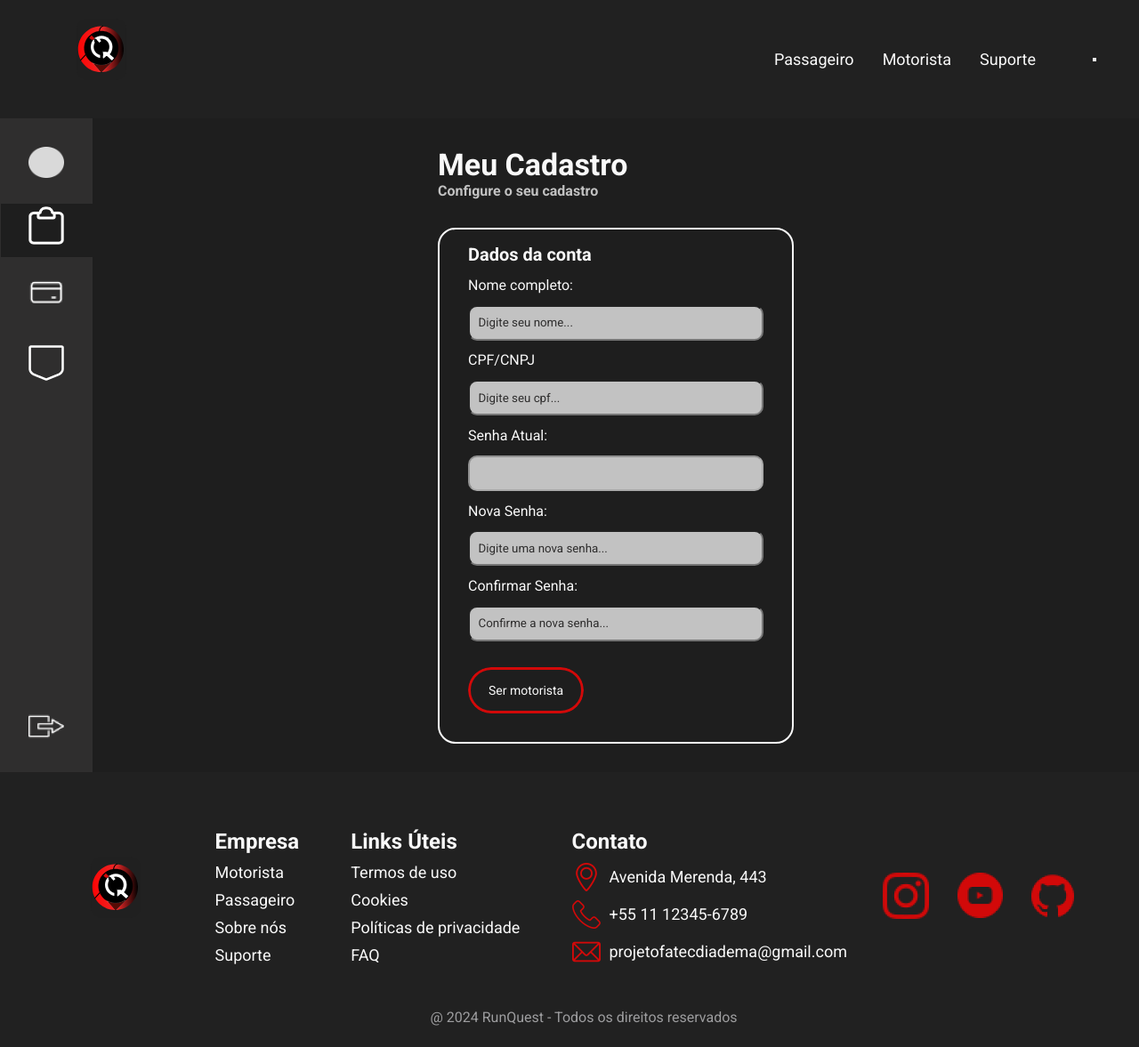
After one commit to ProjetoRunQuest/RunQuest, a PHP site: page /perfil-usuario/cadastro.php in a window 1280 px wide. The commit adds this page. Shown: the whole page at 89% size. Run offline with PHP 8.4, Linux system fonts and the light colour scheme.

Commit message:
Atualização 02/06/2024
Criação das páginas de perfil do usuário

```diff
--- /dev/null
+++ b/runquest/assets/css/cadastro.css
@@ -0,0 +1,159 @@
+body{
+    background-color: var(--cor-fundo-escuro);
+}
+/*container area de dados*/
+#container-dados{
+    display: flex;
+}
+
+.container-cadastro{
+    display: flex;
+    flex-direction: column;
+    margin: 2rem auto;
+}
+
+.titulo-cadastro{
+    font-size: 34px;
+}
+
+.subtitulo-cadastro{
+    font-size: 16px;
+    color: #C2C2C2;
+    margin-bottom: 1rem;
+}
+
+.barra-lateral{
+    padding: 2rem;
+    background-color: #2F2E2E;
+    display: flex;
+    align-items: center;
+    flex-direction: column;
+    position: relative;
+    width: fit-content;
+    z-index: 1;
+    justify-content: space-between;
+    transition: width ease-in-out 500ms;
+}
+
+.barra-lateral-active{
+    background-color: var(--cor-fundo-escuro);
+    position: absolute;
+    width: 103px;
+    height: 60px;
+    z-index: -1;
+    top: 96px;
+    transition: all ease-in-out 500ms;
+}
+
+.container-teste{
+    display: flex;
+    justify-content: center;
+    flex-direction: column;
+    row-gap: 2rem;
+    transition: all ease-in-out 500ms;
+}
+
+.opcoes-nav{
+    display: flex;
+    max-width: 40px;
+    overflow: hidden;
+    transition: all ease-in-out 500ms;
+    text-decoration: none;
+    font-size: 16px;
+    column-gap: 2.5rem;
+    align-items: center;
+    white-space: nowrap;
+}
+
+
+.opcoes-nav:nth-child(3), .opcoes-nav:nth-child(4){
+    white-space: wrap;
+}
+
+.opcoes-nav img, .logout-usuario img{
+    max-width: 40px;
+    height: auto;
+}
+
+.container-form-cadastro{
+    margin-top: 1rem;
+    border: 2.5px solid #F9F9F9;
+    border-radius: 20px;
+    padding: 1rem 2rem;
+}
+
+.logout-usuario{
+    margin-top: 2rem;
+}
+
+/*estilizacao formulario*/
+.form-cadastro{
+    display: flex;
+    justify-content: center;
+    flex-direction: column;
+    row-gap: .8rem;
+}
+
+.titulo-form{
+    font-size: 20px;
+    margin-bottom: .8rem;
+}
+
+.container-form-cadastro{
+    width: 25vw;
+    min-width: 400px;
+}
+
+.form-cadastro label{
+    font-size: 16px;
+}
+
+.input-cadastro{
+    background-color: #C2C2C2;
+    border-radius: 10px;
+    height: 40px;
+    padding: .6rem;
+    width: 100%;
+}
+
+.input-cadastro::placeholder{
+    color: #2F2E2E;
+}
+
+.span-botao{
+    max-width: fit-content;
+    transition: width 500ms;
+    border-radius: 30px;
+    position: relative;
+    overflow: hidden;
+    margin: 1rem 0;
+}
+
+.span-botao::before{
+    background-color: #000;
+    content: '';
+    width: 0;
+    display: block;
+    height: 53px;
+    position: absolute;
+    border-radius: 30px;
+    transition: width 500ms;
+    transform: translateX(0) skew(-10deg);
+}
+
+.span-botao:hover::before{
+    width: 128px;
+}
+
+.btn-cadastro{
+    color: var(--cor-texto);
+    font-size: clamp(14px, 2vw, 12px);
+    border: var(--borda-div);
+    border-radius: 40px;
+    padding: 15px 20px;
+    position: relative;
+    transition: width ease-in-out 500ms;
+    text-decoration: none;
+    background-color: transparent;
+    z-index: 1;
+}
--- a/runquest/assets/css/index.css
+++ b/runquest/assets/css/index.css
@@ -183,11 +183,11 @@ body{
 
 .card-content{
     display: flex;
-    justify-content: center;
     align-items: center;
     flex-direction: column;
     max-width: 400px;
     width: 100%;
+    height: 450px;
 }
 
 .swiper-button-next::after{
--- /dev/null
+++ b/runquest/assets/js/perfil-usuario.js
@@ -0,0 +1,29 @@
+const barraL = document.getElementsByClassName('barra-lateral');
+//Adicionando a animação da barra lateral
+const opcoesNav = document.getElementsByClassName('opcoes-nav');
+for(let i = 0; i < opcoesNav.length; i++){
+    opcoesNav[i].addEventListener('mouseover', function(){
+        const barraL = document.getElementsByClassName('barra-lateral');
+        const barraActive = document.getElementsByClassName('barra-lateral-active')
+        for(let i = 0; i < opcoesNav.length; i++){
+            opcoesNav[i].style.maxWidth = '200px';
+            barraActive[0].style.width = '263px';
+            //foto de perfil
+
+            barraL[0].addEventListener('mouseover', function(){
+                opcoesNav[i].style.maxWidth = '200px';
+                barraActive[0].style.width = '263px';
+            })
+        }
+    });
+}
+
+//Adicionando a animação para quando o mouse sair da barra
+barraL[0].addEventListener('mouseout', function(){
+    const barraActive = document.getElementsByClassName('barra-lateral-active')
+
+    for(let i = 0; i < opcoesNav.length; i++){
+        opcoesNav[i].style.maxWidth = '40px';
+        barraActive[0].style.width = '103px';
+    }
+})
--- /dev/null
+++ b/runquest/perfil-usuario/cadastro.php
@@ -0,0 +1,73 @@
+<?php
+$is_index = 2;
+?>
+<!DOCTYPE html>
+<html lang="pt-br">
+<head>
+    <meta charset="UTF-8">
+    <meta name="viewport" content="width=device-width, initial-scale=1.0">
+    <link rel="stylesheet" href="../assets/css/reset.css">
+    <link rel="stylesheet" href="../assets/css/header.css">
+    <link rel="stylesheet" href="../assets/css/cadastro.css">
+    <link rel="stylesheet" href="../assets/css/footer.css">
+    <link rel="shortcut icon" href="../assets/img/logo.svg" type="image/x-icon">
+    <link rel="stylesheet" href="../assets/css/swiper-bundle.min.css">
+    <title>Meu Cadastro</title>
+</head>
+<body>
+    <!--Header-->
+    <?php
+    require_once '../header/header.php';
+    ?>
+
+    <main>
+        <!--Área de dados-->
+        <section id="container-dados">
+            <div class="barra-lateral">
+                <div class="container-teste">
+                        <a href="" class="opcoes-nav"><img src="../assets/img/foto-usuario.png" alt="foto usuario">Meu Perfil</a>
+                        <a href="" class="opcoes-nav"><img src="../assets/img/cadastro-usuario.png" alt="icone cadastro">Meu Cadastro</a>
+                        <a href="" class="opcoes-nav"><img src="../assets/img/pagamento-usuario.png" alt="icone pagamentos">Meus Pagamentos</a>
+                        <a href="" class="opcoes-nav"><img src="../assets/img/seguranca-usuario.png" alt="icone seguranca e privacidade">Privacidade e segurança</a>
+                </div>
+                <span class="barra-lateral-active"></span>
+
+                <a href="#" class='logout-usuario'><img src="../assets/img/logout-usuario.png" alt="icone logout usuario"></a>
+            </div>
+            <div class="container-cadastro">
+                <h1 class='titulo-cadastro'>Meu Cadastro</h1>
+                <h2 class="subtitulo-cadastro">Configure o seu cadastro</h2>
+
+                <div class="container-form-cadastro">
+                    <h2 class="titulo-form">Dados da conta</h2>
+
+                    <form action="#" class="form-cadastro">
+                        <label for="nome">Nome completo:</label>
+                        <input type="text" name="nome" id="nome" class="input-cadastro" placeholder="Digite seu nome...">
+
+                        <label for="cpf">CPF/CNPJ</label>
+                        <input type="text" name="cpf" id="cpf" class="input-cadastro" placeholder="Digite seu cpf...">
+
+                        <label for="senha-atual">Senha Atual:</label>
+                        <input type="password" name="senha-atual" id="senha-atual" class="input-cadastro" disabled>
+
+                        <label for="nova-senha">Nova Senha:</label>
+                        <input type="password" name="nova-senha" id="nova-senha" class="input-cadastro" placeholder="Digite uma nova senha...">
+
+                        <label for="confirmar-senha">Confirmar Senha:</label>
+                        <input type="password" name="confirmar-senha" id="confirmar-senha" class="input-cadastro" placeholder="Confirme a nova senha...">
+                        <span class='span-botao'><button type='submit' class='btn-cadastro' value='motorista'>Ser motorista</button></span>
+                    </form>
+                </div>
+            </div>
+        </section>
+    </main>
+
+    <!--Footer-->
+    <?php
+    require_once '../footer/footer.php';
+    ?>
+</body>
+    <script src="../assets/js/perfil-usuario.js"></script>
+    <script src="../assets/js/header.js"></script>
+</html>
--- /dev/null
+++ b/runquest/posicoesRunQuest.txt
@@ -0,0 +1,5 @@
+top: 20px -> foto usuario
+top:  -> Meu Cadastro
+top: 165px - > meus pagamentos
+top: 235px -> Privacidade e segurança
+top: 657px -> logout
```
Also changed, not shown: runquest/assets/img/cadastro-usuario.png (added), runquest/assets/img/foto-usuario.png (added), runquest/assets/img/logout-usuario.png (added), runquest/assets/img/pagamento-usuario.png (added), runquest/assets/img/seguranca-usuario.png (added).
